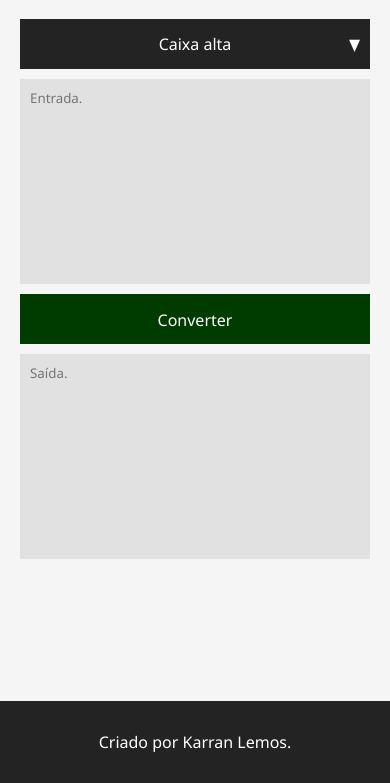
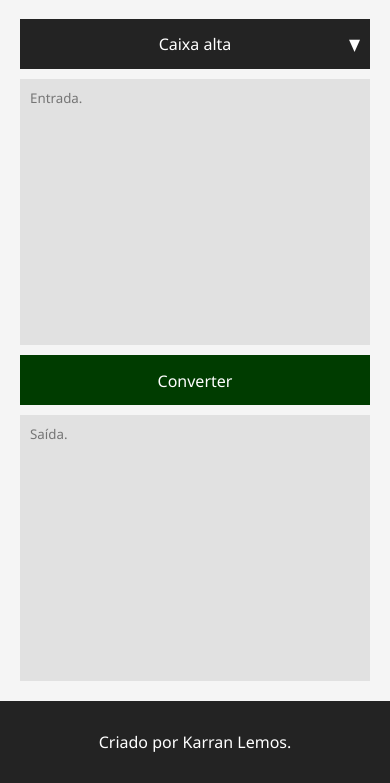
Before and after one commit to karranlemos/TextConverter, a PHP site: page / in a window 390 px wide. Shown: the part 61-844 px from the top of the page. Run offline with PHP 8.4, Linux system fonts and the light colour scheme.

Commit message:
Remove height limit on mobile

```diff
--- a/css/style.css
+++ b/css/style.css
@@ -318,4 +318,9 @@ button#execute-converter:active {
     div#navbar nav button.menu-button.mobile-show::before {
         content: '\2715';
     }
+
+    div.container-converter {
+        max-height: none;
+        grid-template-rows: auto 1fr auto 1fr;
+    }
 }
```
